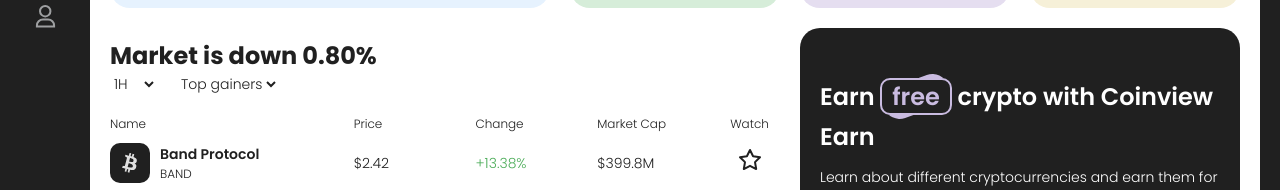
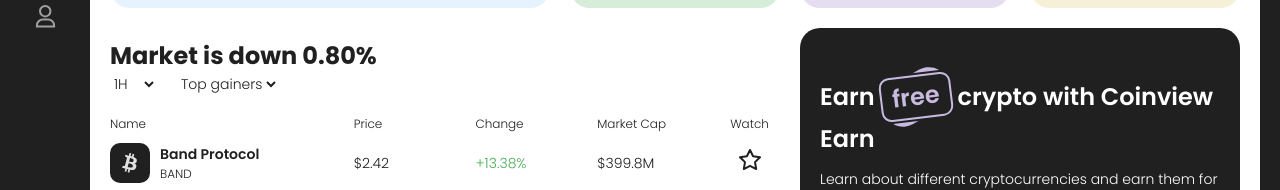
Before and after one commit to juanbravozu/FooCamp-Challenge-01, a plain HTML site: page index.html in a window 1280 px wide. Shown: the part 479-669 px from the top of the page. Drawn offline with Linux system fonts and the light colour scheme.

Commit message:
Tilted free span on ad

```diff
--- a/index.html
+++ b/index.html
@@ -126,7 +126,7 @@
 
             <section id="ad-section" style="--order: 2">
                 <article class="ad">
-                    <h2 class="ad__title">Earn <span class="ad__free">free</span> crypto with Coinview Earn</h2>
+                    <h2 class="ad__title">Earn <div class="ad__freeContainer"><span class="ad__free">free</span></div> crypto with Coinview Earn</h2>
                     <p class="ad__text">Learn about different cryptocurrencies and earn them for free!</p>
                     <button class="btn">Earn now</button>
                 </article>
--- a/styles/_ad.scss
+++ b/styles/_ad.scss
@@ -26,14 +26,20 @@
     }
 
     &__free {
-        $darkPurple: darken($purple, 10%);
         position: relative;
+        display: block;
         padding: 0 10px;
-        color: $darkPurple;
+        color: darken($purple, 10%);
         background-color: $black;
-        border: 2px $darkPurple solid;
+        box-shadow: 0 0 0 2px $black;
+        border: 2px darken($purple, 10%) solid;
         border-radius: 1rem;
-        z-index: 2;
+        transform: rotate(-7deg);
+    }
+
+    &__freeContainer {
+        display: inline-block;
+        position: relative;
 
         &::before {
             content: '';
@@ -43,9 +49,8 @@
             width: 100%;
             height: 100%;
             border-radius: 2rem;
-            background-color: $darkPurple;
-            transform: rotate(-20deg);
-            z-index: -1;
+            background-color: darken($purple, 10%);
+            transform: rotate(-30deg);
         }
     }
 
```
Also changed, not shown: styles/main.css, 1 other file.
